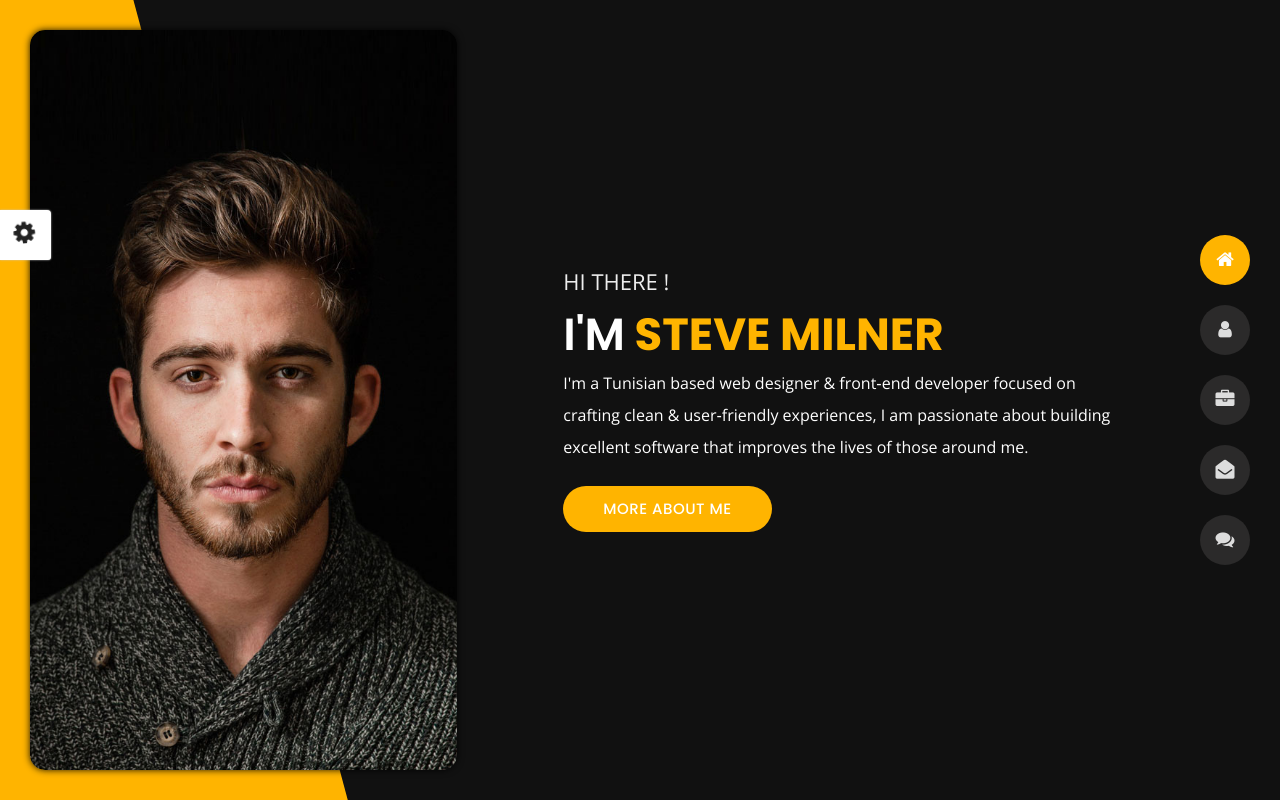
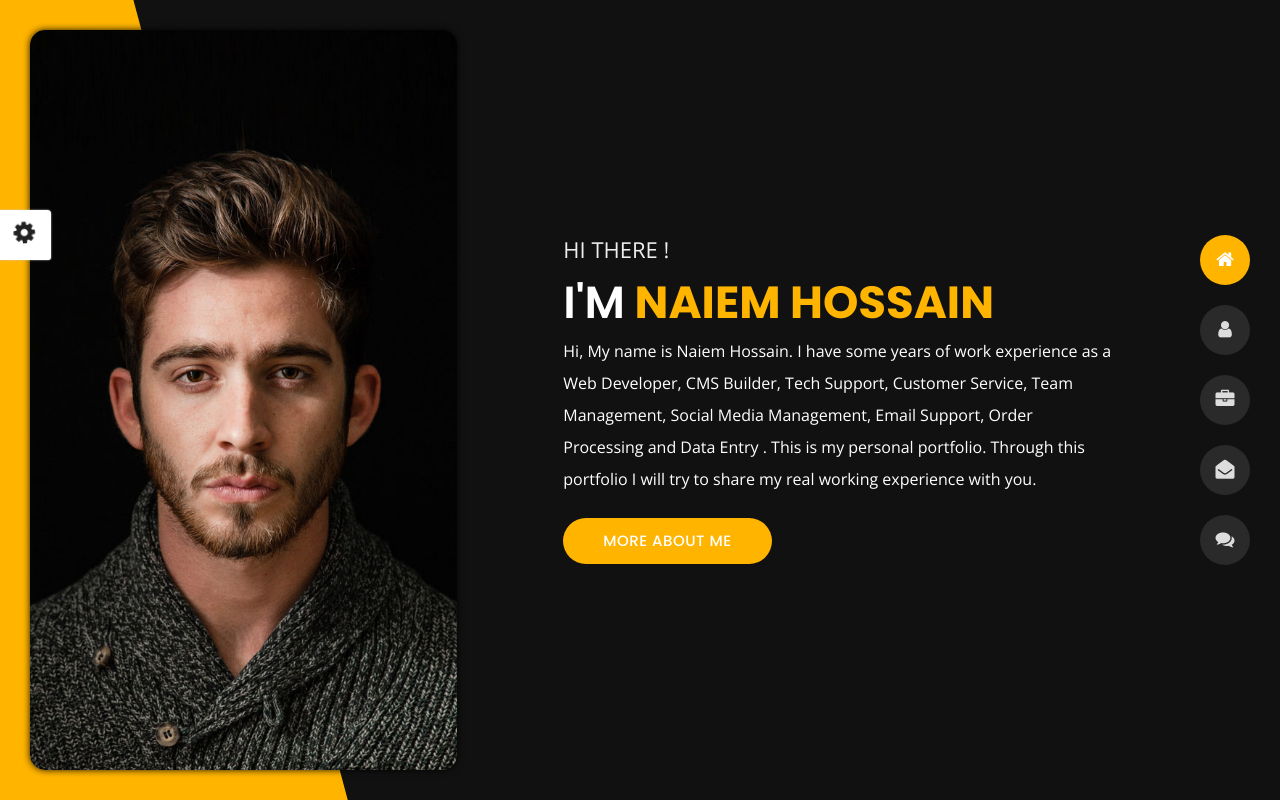
Before and after one commit to naiemhossain360/portfolio, a plain HTML site: page index.html in a window 1280 px wide. Drawn offline with nearby package versions, Linux system fonts and the light colour scheme.

Commit message:
Updete index.html
Updete index.html

```diff
--- a/index.html
+++ b/index.html
@@ -4,7 +4,7 @@
 
 <head>
     <meta charset="utf-8">
-    <title> Personal Portfolio</title>
+    <title> Naiem Hossain</title>
     <meta name="viewport" content="width=device-width, initial-scale=1">
 
     <!-- Template Google Fonts -->
@@ -144,9 +144,9 @@
         <div class="col-12 col-lg-8 offset-lg-4 home-details text-left text-sm-center text-lg-left">
             <div>
                 <img src="img/img-mobile.jpg" class="img-fluid main-img-mobile d-none d-sm-block d-lg-none" alt="my picture" />
-                <h6 class="text-uppercase open-sans-font mb-0 d-block d-sm-none d-lg-block">hi there !</h6>
-                <h1 class="text-uppercase poppins-font"><span>I'm</span> steve milner</h1>
-                <p class="open-sans-font">I'm a Tunisian based web designer & front‑end developer focused on crafting clean & user‑friendly experiences, I am passionate about building excellent software that improves the lives of those around me.</p>
+                <h6 class="text-uppercase open-sans-font mb-0 d-block d-sm-none d-lg-block">Hi there !</h6>
+                <h1 class="text-uppercase poppins-font"><span>I'm</span> Naiem Hossain</h1>
+                <p class="open-sans-font">Hi, My name is Naiem Hossain. I have some years of work experience as a Web Developer, CMS Builder, Tech Support, Customer Service, Team Management, Social Media Management, Email Support, Order Processing and Data Entry . This is my personal portfolio. Through this portfolio I will try to share my real working experience with you.</p>
                 <a href="about.html" class="btn btn-about">more about me</a>
             </div>
         </div>
```
